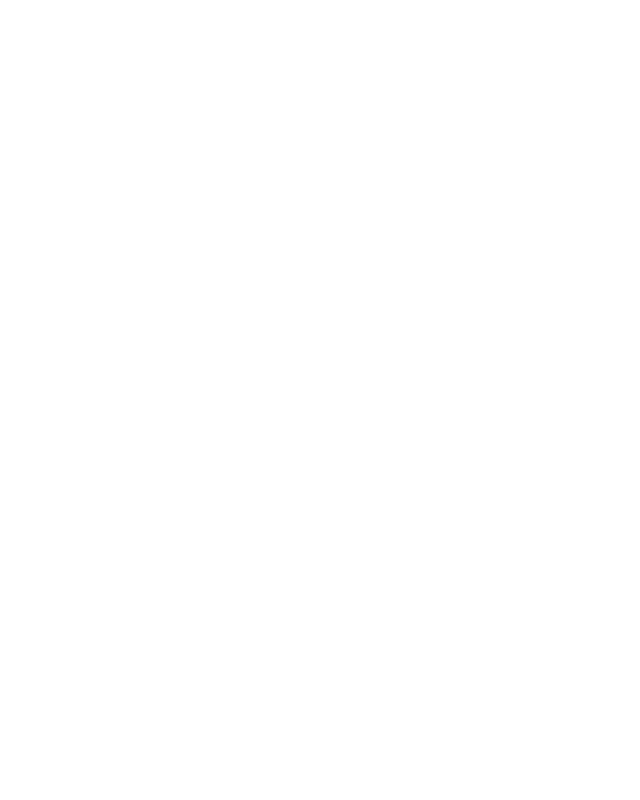
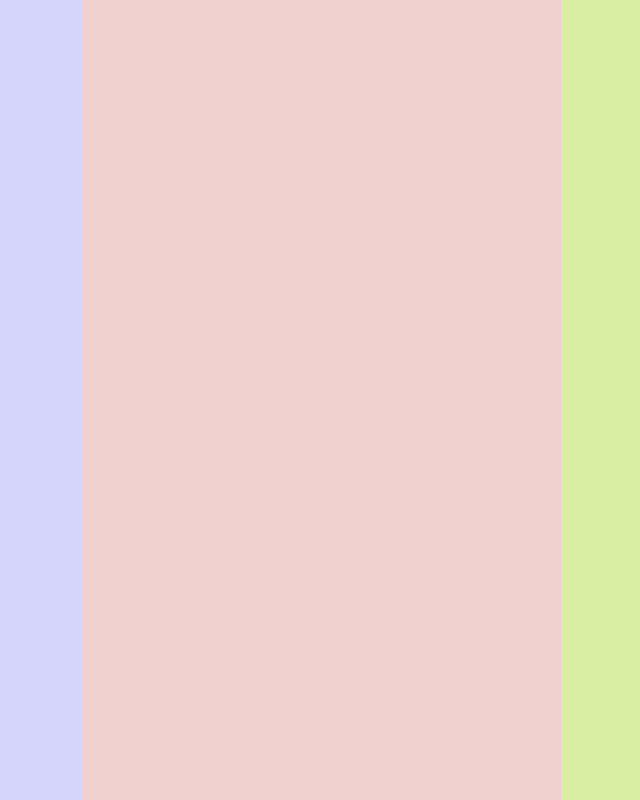
Before and after one commit to yukihito-jokyu/DAT, a React (Create React App) app in the folder dev/frontend/datapp/: page /analysis in a window 1280 px wide. Before the commit this address had no page. Shown: the whole page, without its empty margins (269-909 px from the left). Built offline with nearby package versions, Linux system fonts and the light colour scheme.

Commit message:
前準備

```diff
--- /dev/null
+++ b/dev/frontend/datapp/src/Analysis/Analysis.css
@@ -0,0 +1,29 @@
+/* Analysis.js */
+
+.analysis-wrapper {
+  display: flex;
+}
+
+/* Custom.js */
+
+.custom-wrapper {
+  height: 100vh;
+  width: 350px;
+  background-color: rgb(213, 213, 251);
+}
+
+/* Plt.js */
+
+.plt-wrapper {
+  height: 100vh;
+  width: calc(100% - 800px);
+  background-color: rgb(241, 208, 208);
+}
+
+/* Chat.js */
+
+.chat-wrapper {
+  height: 100vh;
+  width: 450px;
+  background-color: rgb(217, 238, 163);
+}
--- /dev/null
+++ b/dev/frontend/datapp/src/Analysis/Analysis.js
@@ -0,0 +1,17 @@
+import React from 'react'
+import Custom from './Custom'
+import './Analysis.css'
+import Plt from './Plt'
+import Chat from './Chat'
+
+function Analysis() {
+  return (
+    <div className='analysis-wrapper'>
+      <Custom />
+      <Plt />
+      <Chat />
+    </div>
+  )
+}
+
+export default Analysis
--- /dev/null
+++ b/dev/frontend/datapp/src/Analysis/Chat.js
@@ -0,0 +1,12 @@
+import React from 'react'
+import './Analysis.css'
+
+function Chat() {
+  return (
+    <div className='chat-wrapper'>
+
+    </div>
+  )
+}
+
+export default Chat
--- /dev/null
+++ b/dev/frontend/datapp/src/Analysis/Custom.js
@@ -0,0 +1,12 @@
+import React from 'react'
+import './Analysis.css'
+
+function Custom() {
+  return (
+    <div className='custom-wrapper'>
+
+    </div>
+  )
+}
+
+export default Custom
--- /dev/null
+++ b/dev/frontend/datapp/src/Analysis/Plt.js
@@ -0,0 +1,12 @@
+import React from 'react'
+import './Analysis.css'
+
+function Plt() {
+  return (
+    <div className='plt-wrapper'>
+
+    </div>
+  )
+}
+
+export default Plt
--- a/dev/frontend/datapp/src/App.js
+++ b/dev/frontend/datapp/src/App.js
@@ -3,6 +3,7 @@
 
 import UploadCSV from './components/UploadCSV/UploadCSV';
 import Fetch from './components/fetch';
+import Analysis from './Analysis/Analysis';
 
 function App() {
   return (
@@ -10,6 +11,7 @@
       <Routes>
         <Route path='/fetch' element={<Fetch />} />
         <Route path='/upload-csv' element={<UploadCSV />} />
+        <Route path='/analysis' element={<Analysis />} />
       </Routes>
     </BrowserRouter>
   );
```
